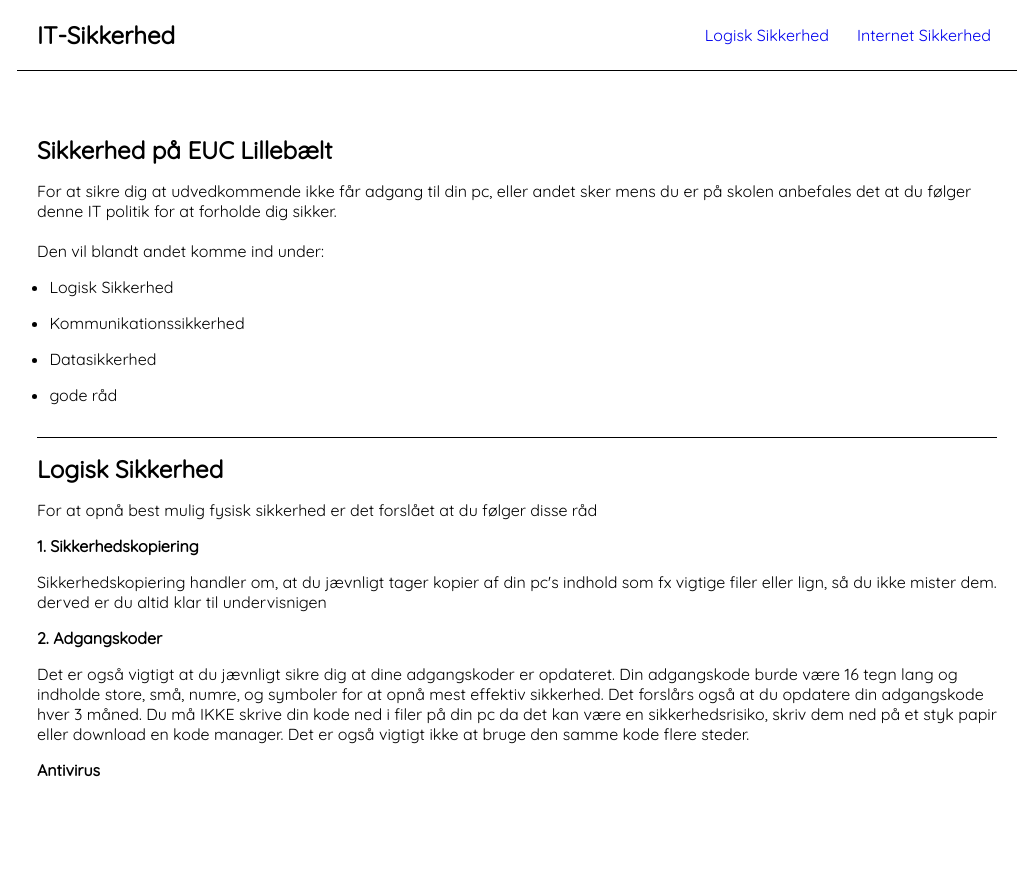
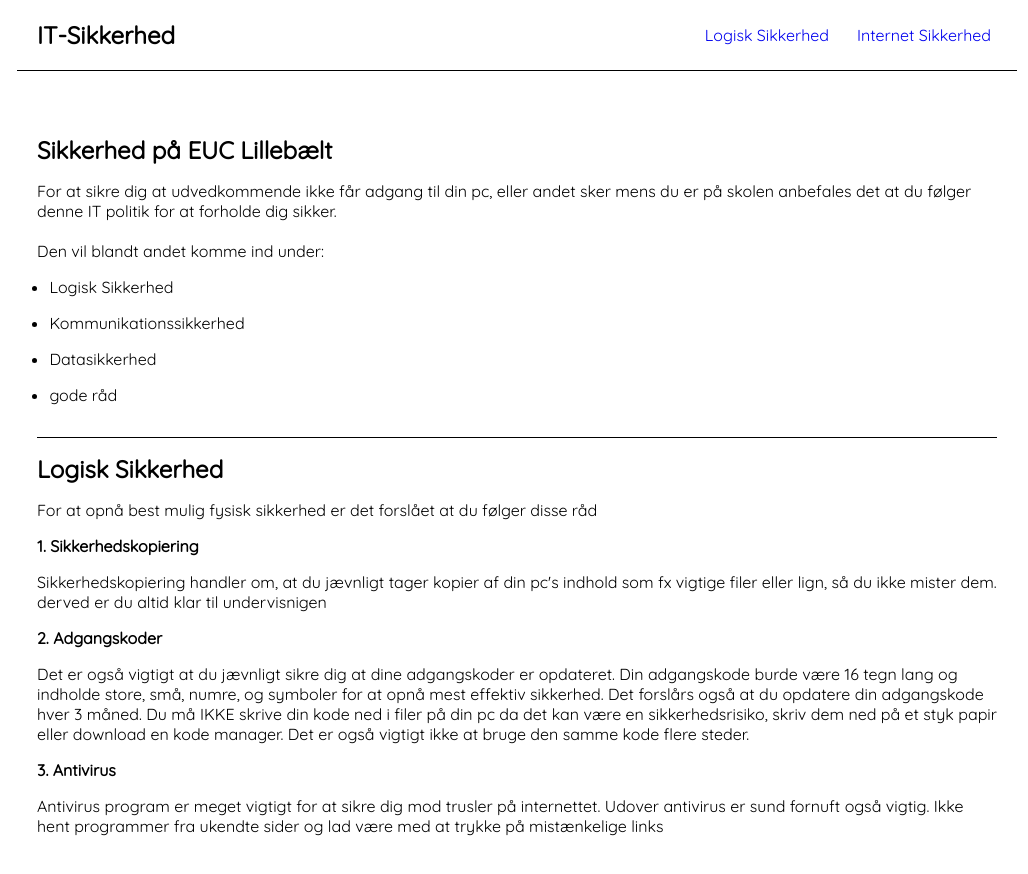
Before and after one commit to Bobby2075/it-sikkerhed, a React (Create React App) app: page / in a window 1280 px wide. Shown: the top 874 px of the page, without its empty margins (123-1151 px from the left). Before the commit the page ends 844 px from the top, so only its background shows below. Built offline with nearby package versions, Linux system fonts and the light colour scheme.

Commit message:
Updated shit
brrrrrrrrrrrrrrrrrrrrrrrrrrrrrrrrrrrrrrrrrrrrrrrrrrrrrrrrrrrrrrrrrrrrrrrrrrrrrrrrrrrrrrrrrrrrrrrrrrrrrrrrrrrrrrrrrrrrrrrrrrrrrrrrrrrrrrrrrrrrrrrrrrrrrrrrrr

```diff
--- a/src/Home.js
+++ b/src/Home.js
@@ -1,3 +1,4 @@
+
 const Home = () => {
     return (
         <div className="wrapper">
@@ -27,7 +28,10 @@
 
                     <p className="txt">Det er også vigtigt at du jævnligt sikre dig at dine adgangskoder er opdateret. Din adgangskode burde være 16 tegn lang og indholde store, små, numre, og symboler for at opnå mest effektiv sikkerhed. Det forslårs også at du opdatere din adgangskode hver 3 måned. Du må IKKE skrive din kode ned i filer på din pc da det kan være en sikkerhedsrisiko, skriv dem ned på et styk papir eller download en kode manager. Det er også vigtigt ikke at bruge den samme kode flere steder.</p>
 
-                    <p className="txt"><strong>Antivirus</strong></p>
+                    <p className="txt"><strong>3. Antivirus</strong></p>
+
+                    <p className="txt">Antivirus program er meget vigtigt for at sikre dig mod trusler på internettet. Udover antivirus er sund fornuft også vigtig. Ikke hent programmer fra ukendte sider og lad være med at trykke på mistænkelige links</p>
+
                 </article>
             </div>
 
--- a/src/scss/style.css
+++ b/src/scss/style.css
@@ -1,4 +1,8 @@
 @import url("https://fonts.googleapis.com/css2?family=Quicksand&display=swap");
+html {
+  scroll-behavior: smooth;
+}
+
 * {
   margin: 0;
   font-family: 'Quicksand', sans-serif;
--- a/src/scss/style.scss
+++ b/src/scss/style.scss
@@ -1,4 +1,8 @@
 @import url('https://fonts.googleapis.com/css2?family=Quicksand&display=swap');
+html {
+    scroll-behavior: smooth;
+  }
+
 * {
     margin: 0;
     font-family: 'Quicksand', sans-serif;
```
Also changed, not shown: 1 other file (tests, documents, lock files or other folders).
